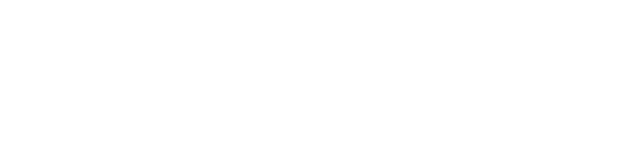
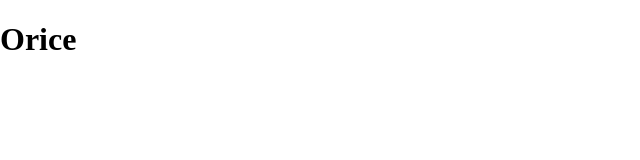
Before and after one commit to BereteanAndrei/Cool-Kidz, a plain HTML site: page index.html in a window 1280 px wide. Shown: the whole page, without its empty margins (0-640 px from the left). Drawn offline with Linux system fonts and the light colour scheme.

Commit message:
Update index.html
orice

```diff
--- a/index.html
+++ b/index.html
@@ -10,6 +10,7 @@
 </head>
 
 <body>
+	<h1>Orice</h1>
 
 </body>
 </html>
```
